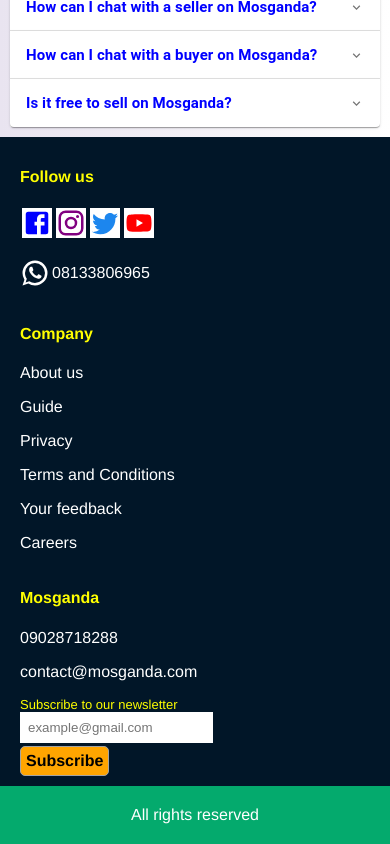
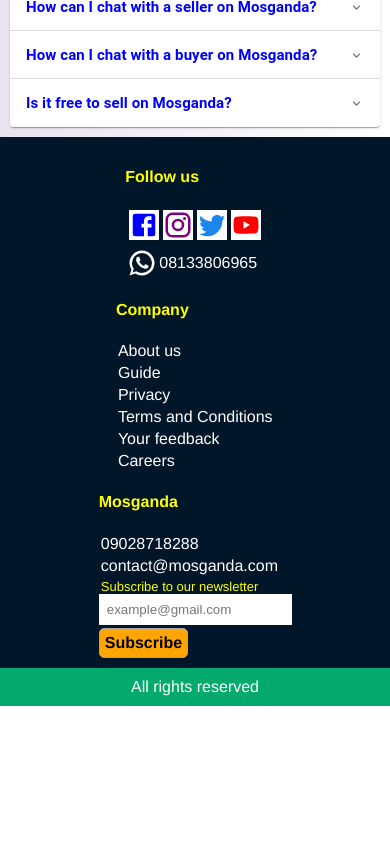
Before and after one commit to momarketplace/mom-frontend, a React (Create React App) app: page /guide in a window 390 px wide. Shown: the part 1348-2192 px from the top of the page. After the commit the page ends 2054 px from the top, so only its background shows below. Built offline with nearby package versions, Linux system fonts and the light colour scheme; no server answers.

Commit message:
reytled footer

```diff
--- a/src/App.js
+++ b/src/App.js
@@ -425,7 +425,7 @@ function App() {
               </form>
             </div>
           </div>
-          <div className="footer-item">All rights reserved</div>
+          <div className="footer-all-right-reserved">All rights reserved</div>
         </footer>
       </div>
     </BrowserRouter>
--- a/src/index.css
+++ b/src/index.css
@@ -554,9 +554,9 @@ img.medium {
 @media screen and (max-width: 600px) {
   .register {
       width: 100%;
-    margin: 20px;
-    margin-left: 5px;
+      margin: 0 auto;
       padding: 5px;
+      max-width: 95%;
     }
 }
 
@@ -576,7 +576,7 @@ img.medium {
 }
 
 .login-input {
-  width: 85%;
+  width: 90%;
   padding: 15px;
   margin: 5px 0 22px 0;
   display: inline-block;
@@ -619,9 +619,10 @@ img.medium {
 @media screen and (max-width: 600px) {
   .login {
       width: 90%;
-    margin: 20px;
+      margin: 0 auto;
       margin-left: 5px;
-    padding: 10px;
+      padding: 5px;
+      max-width: 90%;
     }
 }
 
@@ -1046,7 +1047,13 @@ a {
   padding: 10px;
   display: flex;
   justify-content: space-around;
+  width: 100%;
   margin: 0;
+}
+
+.mosganda-footer-item {
+  display: flex;
+  flex-direction: column;
 }
 
 .mosganda-footer a {
@@ -1066,16 +1073,16 @@ a {
 
 .mosganda-footer-item>p {
   color: white;
+  margin: 2px;
 }
 
-.footer-item {
+.footer-all-right-reserved {
+  text-align: center;
+  padding: 10px;
   background-color: #04AA6D;
   color: white;
-  text-align: center;
-  padding: 20px;
   bottom: 0;
 }
-
 @media screen and (max-width: 600px) {
   .homepage-header {
     display: flex;
@@ -1098,8 +1105,16 @@ a {
       display: flex;
       flex-direction: column;
       justify-content: center;
+      align-items: center;
       width: 100%;
-    padding-left: 20px;
+      max-width: 95%;
+    }
+
+    .mosganda-footer-item {
+      display: flex;
+      flex-direction: column;
+      align-items: left;
+      max-width: 100%;
     }
 
   .checkout-steps>div {
--- a/src/pages/LoginPage.js
+++ b/src/pages/LoginPage.js
@@ -41,7 +41,7 @@ function LoginPage(props) {
       <div>
         <form onSubmit={handleSubmit}>
           <div className='login'>
-            <h1 style={{ textAlign: "center" }}>Login</h1>
+            <h2 style={{ textAlign: "center" }}>Login</h2>
             <div className='register-items'>
             <label htmlFor="email">Email<span className="required-field">*</span></label>
               <input
--- a/src/pages/RegisterPage.js
+++ b/src/pages/RegisterPage.js
@@ -75,7 +75,7 @@ function RegisterPage(props) {
       <div>
         <form onSubmit={handleSummit}>
           <div className='register'>
-            <h1 style={{textAlign:"center"}}>Register</h1>
+            <h2 style={{textAlign:"center"}}>Register</h2>
             <p>Please fill in this form to create an account.</p>
 
             <div className='register-items'>
```
Lines whose indentation alone changed are shown as unchanged.
